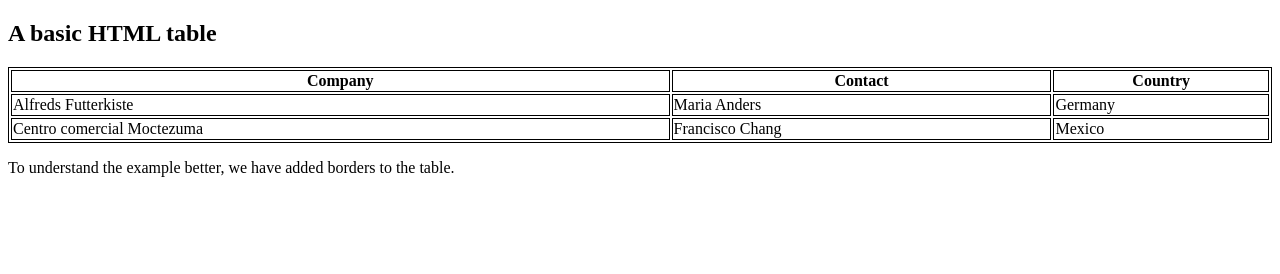
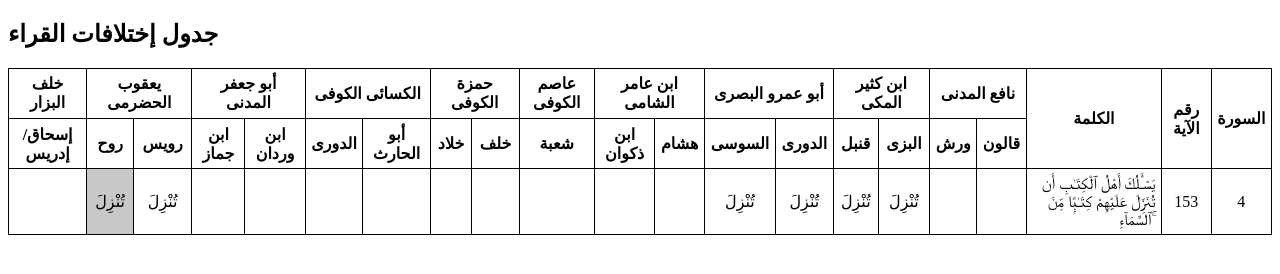
Before and after one commit to amrmsab/QiraAat, a plain HTML site: page index.html in a window 1280 px wide. Drawn offline with Linux system fonts and the light colour scheme.

```diff
--- a/index.html
+++ b/index.html
@@ -1,33 +1,107 @@
 <!DOCTYPE html>
 <html>
+
 <style>
+table {
+	width:100%;
+	text-align: center;
+	position: relative;
+}
+
 table, th, td {
-  border:1px solid black;
+	padding: 0.35rem;
+	border: 1px solid black;
+	border-collapse: collapse;
 }
+
+th {
+	background: white;
+	position: sticky;
+	top: 0;
+}
+
+#managerTable {
+    max-height: 600px;
+    overflow: auto;
+}
+
 </style>
+
 <body>
 
-<h2>A basic HTML table</h2>
+<h2>جدول إختلافات القراء</h2>
 
-<table style="width:100%">
+<div id="managerTable" >
+<table>
+	<thead>
 		<tr>
-    <th>Company</th>
-    <th>Contact</th>
-    <th>Country</th>
+			<th>خلف البزار</th>
+			<th colspan="2">يعقوب الحضرمى</th>
+			<th colspan="2">أبو جعفر المدنى</th>
+			<th colspan="2">الكسائى الكوفى</th>
+			<th colspan="2">حمزة الكوفى</th>
+			<th>عاصم الكوفى</th>
+			<th colspan="2">ابن عامر الشامى</th>
+			<th colspan="2">أبو عمرو البصرى</th>
+			<th colspan="2">ابن كثير المكى</th>
+			<th colspan="2">نافع المدنى</th>
+			<th rowspan="2">الكلمة</th>
+			<th rowspan="2">رقم الآية</th>
+			<th rowspan="2">السورة</th>
 		</tr>
+
 		<tr>
-    <td>Alfreds Futterkiste</td>
-    <td>Maria Anders</td>
-    <td>Germany</td>
+			<th>إسحاق/إدريس</th>
+			<th>روح</th>
+			<th>رويس</th>
+			<th>ابن جماز</th>
+			<th>ابن وردان</th>
+			<th>الدورى</th>
+			<th>أبو الحارث</th>
+			<th>خلاد</th>
+			<th>خلف</th>
+			<th>شعبة</th>
+			<th>ابن ذكوان</th>
+			<th>هشام</th>
+			<th>السوسى</th>
+			<th>الدورى</th>
+			<th>قنبل</th>
+			<th>البزى</th>
+			<th>ورش</th>
+			<th>قالون</th>
 		</tr>
+
+	</thead>
+
+	<tbody>
 		<tr>
-    <td>Centro comercial Moctezuma</td>
-    <td>Francisco Chang</td>
-    <td>Mexico</td>
+			<td></td>
+			<td style="background-color:rgb(200,200,200);">تُنْزِلَ</td>
+			<td>تُنْزِلَ</td>
+			<td></td>
+			<td></td>
+			<td></td>
+			<td></td>
+			<td></td>
+			<td></td>
+			<td></td>
+			<td></td>
+			<td></td>
+			<td>تُنْزِلَ</td>
+			<td>تُنْزِلَ</td>
+			<td>تُنْزِلَ</td>
+			<td>تُنْزِلَ</td>
+			<td></td>
+			<td></td>
+			<td style="text-align:right">يَسْـَٔلُكَ أَهْلُ ٱلْكِتَـٰبِ أَن تُنَزِّلَ عَلَيْهِمْ كِتَـٰبًۭا مِّنَ ٱلسَّمَآءِ ۚ</td>
+			<td>153</td>
+			<td>4</td>
 		</tr>
+
+
+	</tbody>
+
 </table>
-
-<p>To understand the example better, we have added borders to the table.</p>
-
+</div>
 </body>
 </html>
```
Also changed, not shown: 2 other files. Lines whose indentation alone changed are shown as unchanged.
